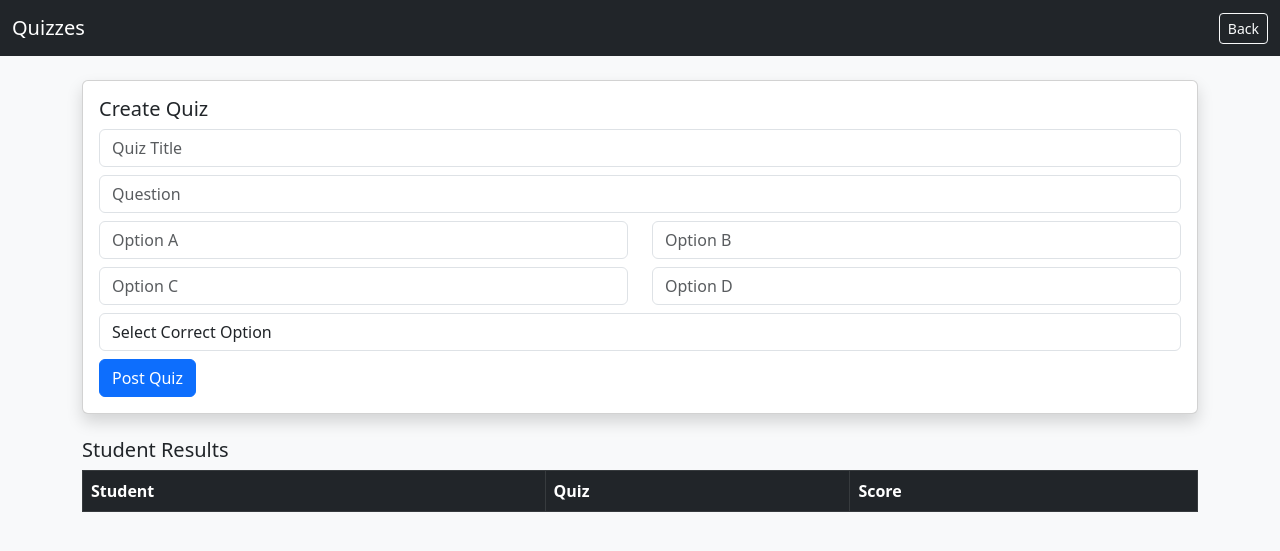
After one commit to brundag22/CollegeBlog-java, a Spring Boot app: page /teacher/quizzes in a window 1280 px wide. The commit adds this page. Shown: the top 551 px of the page. Run offline with Spring Boot 4, Linux system fonts and the light colour scheme; a user stored in the database is signed in; data that the repository does not hold is empty.

Commit message:
Phase 6: Added Attendance tracking and Quiz systems

```diff
--- /dev/null
+++ b/src/main/java/com/college/blog/controller/QuizController.java
@@ -0,0 +1,56 @@
+package com.college.blog.controller;
+
+import com.college.blog.entity.Quiz;
+import com.college.blog.entity.QuizResult;
+import com.college.blog.entity.User;
+import com.college.blog.repository.QuizRepository;
+import com.college.blog.repository.QuizResultRepository;
+import jakarta.servlet.http.HttpSession;
+import org.springframework.beans.factory.annotation.Autowired;
+import org.springframework.stereotype.Controller;
+import org.springframework.ui.Model;
+import org.springframework.web.bind.annotation.*;
+
+@Controller
+public class QuizController {
+
+    @Autowired private QuizRepository quizRepository;
+    @Autowired private QuizResultRepository quizResultRepository;
+
+    @GetMapping("/teacher/quizzes")
+    public String teacherQuizzes(HttpSession session, Model model) {
+        if (session.getAttribute("loggedInUser") == null) return "redirect:/login";
+        model.addAttribute("quizzes", quizRepository.findAll());
+        model.addAttribute("results", quizResultRepository.findAll());
+        return "teacher-quizzes";
+    }
+
+    @PostMapping("/teacher/quizzes/create")
+    public String createQuiz(Quiz quiz) {
+        quizRepository.save(quiz);
+        return "redirect:/teacher/quizzes";
+    }
+
+    @GetMapping("/student/quizzes")
+    public String studentQuizzes(HttpSession session, Model model) {
+        User student = (User) session.getAttribute("loggedInUser");
+        if (student == null) return "redirect:/login";
+        model.addAttribute("quizzes", quizRepository.findAll());
+        model.addAttribute("results", quizResultRepository.findByStudent(student));
+        return "student-quizzes";
+    }
+
+    @PostMapping("/student/quizzes/submit")
+    public String submitQuiz(@RequestParam("quizId") Long quizId, @RequestParam("answer") String answer, HttpSession session) {
+        User student = (User) session.getAttribute("loggedInUser");
+        Quiz quiz = quizRepository.findById(quizId).orElse(null);
+        if (student != null && quiz != null) {
+            QuizResult result = new QuizResult();
+            result.setQuiz(quiz);
+            result.setStudent(student);
+            result.setScore(quiz.getCorrectOption().equalsIgnoreCase(answer) ? 100 : 0);
+            quizResultRepository.save(result);
+        }
+        return "redirect:/student/quizzes";
+    }
+}
--- /dev/null
+++ b/src/main/java/com/college/blog/repository/QuizRepository.java
@@ -0,0 +1,4 @@
+package com.college.blog.repository;
+import com.college.blog.entity.Quiz;
+import org.springframework.data.jpa.repository.JpaRepository;
+public interface QuizRepository extends JpaRepository<Quiz, Long> {}
--- a/src/main/java/com/college/blog/repository/UserRepository.java
+++ b/src/main/java/com/college/blog/repository/UserRepository.java
@@ -3,9 +3,10 @@ package com.college.blog.repository;
 import com.college.blog.entity.User;
 import org.springframework.data.jpa.repository.JpaRepository;
 import org.springframework.stereotype.Repository;
+import java.util.List;
 
 @Repository
 public interface UserRepository extends JpaRepository<User, Long> {
-    // This allows us to find a user by their username for login
     User findByUsername(String username);
+    List<User> findByRole(String role);
 }
--- /dev/null
+++ b/src/main/resources/templates/teacher-quizzes.html
@@ -0,0 +1,41 @@
+<!DOCTYPE html>
+<html xmlns:th="http://www.thymeleaf.org">
+<head><title>Manage Quizzes</title><link href="https://cdn.jsdelivr.net/npm/bootstrap@5.3.0/dist/css/bootstrap.min.css" rel="stylesheet"></head>
+<body class="bg-light">
+    <nav class="navbar navbar-dark bg-dark"><div class="container-fluid"><span class="navbar-brand">Quizzes</span><a href="/teacher/dashboard" class="btn btn-outline-light btn-sm">Back</a></div></nav>
+    <div class="container mt-4">
+        <div class="card shadow mb-4"><div class="card-body">
+            <h5>Create Quiz</h5>
+            <form action="/teacher/quizzes/create" method="post">
+                <input type="text" name="title" class="form-control mb-2" placeholder="Quiz Title" required>
+                <input type="text" name="question" class="form-control mb-2" placeholder="Question" required>
+                <div class="row mb-2">
+                    <div class="col"><input type="text" name="optionA" class="form-control" placeholder="Option A" required></div>
+                    <div class="col"><input type="text" name="optionB" class="form-control" placeholder="Option B" required></div>
+                </div>
+                <div class="row mb-2">
+                    <div class="col"><input type="text" name="optionC" class="form-control" placeholder="Option C" required></div>
+                    <div class="col"><input type="text" name="optionD" class="form-control" placeholder="Option D" required></div>
+                </div>
+                <select name="correctOption" class="form-control mb-2" required>
+                    <option value="">Select Correct Option</option>
+                    <option value="A">A</option><option value="B">B</option><option value="C">C</option><option value="D">D</option>
+                </select>
+                <button type="submit" class="btn btn-primary">Post Quiz</button>
+            </form>
+        </div></div>
+
+        <h5>Student Results</h5>
+        <table class="table table-bordered bg-white">
+            <thead class="table-dark"><tr><th>Student</th><th>Quiz</th><th>Score</th></tr></thead>
+            <tbody>
+                <tr th:each="r : ${results}">
+                    <td th:text="${r.student.username}"></td>
+                    <td th:text="${r.quiz.title}"></td>
+                    <td th:text="${r.score} + '%'"></td>
+                </tr>
+            </tbody>
+        </table>
+    </div>
+</body>
+</html>
```
Also changed, not shown: src/main/java/com/college/blog/controller/AttendanceController.java (added, +46 -0 lines), src/main/java/com/college/blog/entity/Attendance.java (added, +22 -0 lines), src/main/java/com/college/blog/entity/Quiz.java (added, +33 -0 lines), src/main/java/com/college/blog/entity/QuizResult.java (added, +21 -0 lines), src/main/java/com/college/blog/repository/AttendanceRepository.java (added, +8 -0 lines), src/main/java/com/college/blog/repository/QuizResultRepository.java (added, +8 -0 lines), src/main/resources/templates/student-attendance.html (added, +18 -0 lines), src/main/resources/templates/student-quizzes.html (added, +36 -0 lines), src/main/resources/templates/teacher-attendance.html (added, +34 -0 lines), src/main/resources/templates/teacher-dashboard.html (+7 -38 lines).
